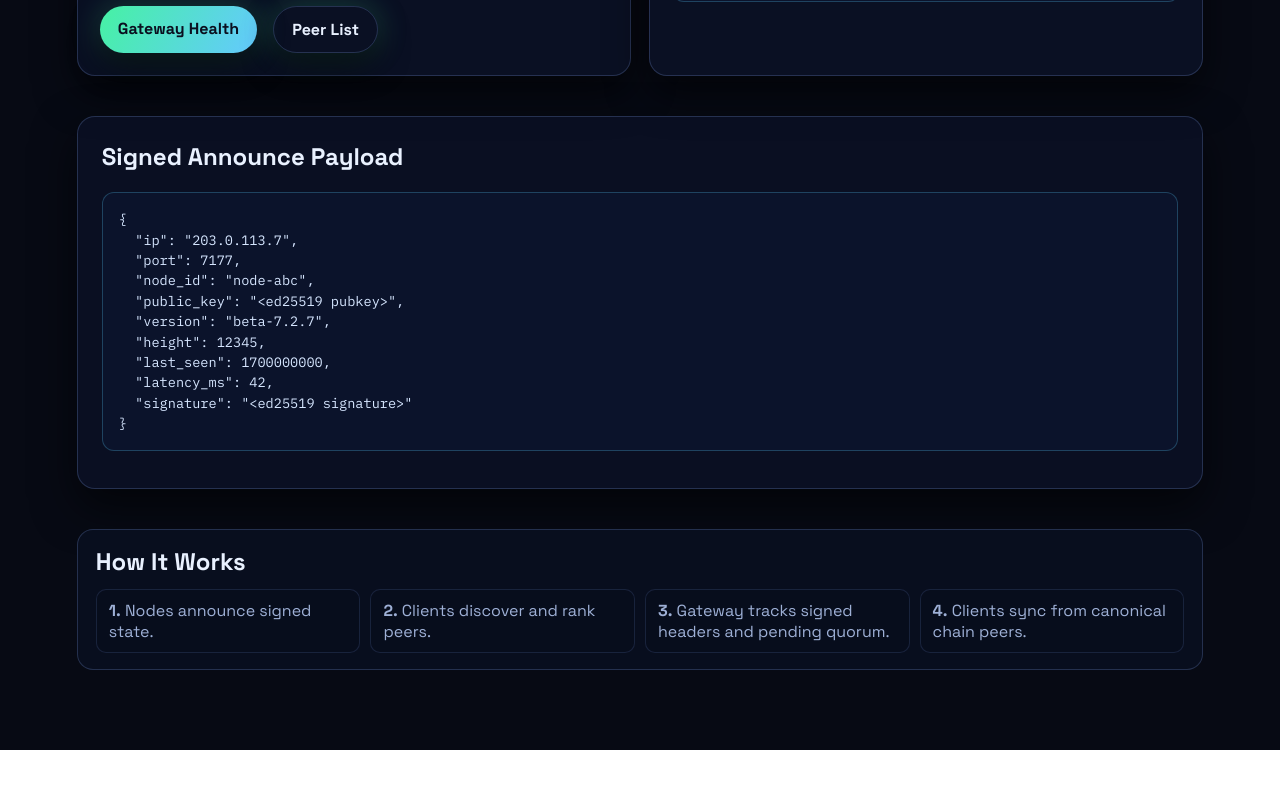
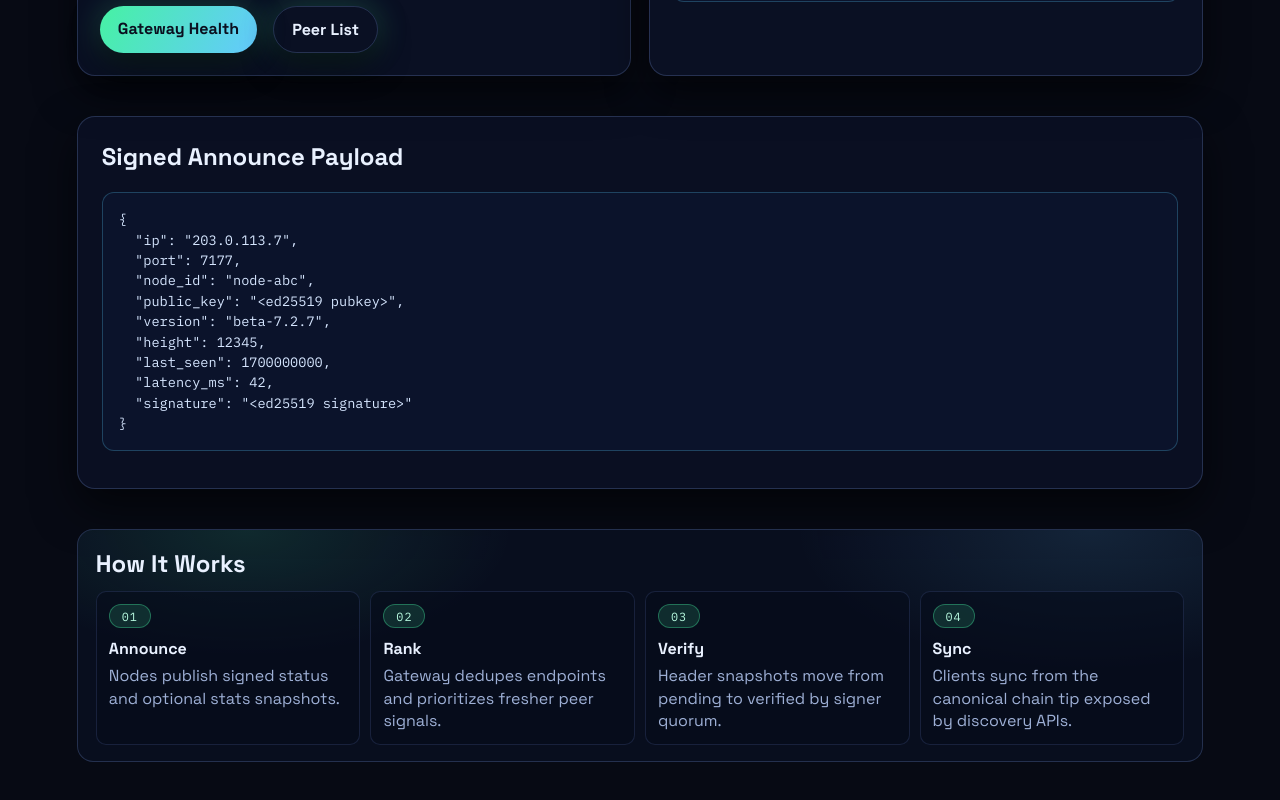
Before and after one commit to OSXBasedAnon/alphanumeric-blue, a Next.js app: page / in a window 1280 px wide. Shown: the part 1458-2258 px from the top of the page. Before the commit the page ends 2208 px from the top, so only its background shows below. Built offline with nearby package versions, Linux system fonts and the light colour scheme.

Commit message:
Refine operations UI for mobile and focused explorer views

```diff
--- a/app/components/NetworkWorkbench.tsx
+++ b/app/components/NetworkWorkbench.tsx
@@ -61,12 +61,6 @@ type HistoryResponse = {
   }>;
 };
 
-type PeersResponse = {
-  ok: boolean;
-  count: number;
-  peers: Array<{ node_id: string; ip: string; port: number; height: number }>;
-};
-
 function formatAgo(ts?: number): string {
   if (!ts || ts <= 0) return "-";
   const now = Math.floor(Date.now() / 1000);
@@ -106,7 +100,6 @@ export default function NetworkWorkbench() {
   const [snapshot, setSnapshot] = useState<ChainSnapshotResponse | null>(null);
   const [pending, setPending] = useState<PendingResponse | null>(null);
   const [history, setHistory] = useState<HistoryResponse | null>(null);
-  const [peers, setPeers] = useState<PeersResponse | null>(null);
 
   useEffect(() => {
     let cancelled = false;
@@ -114,15 +107,13 @@ export default function NetworkWorkbench() {
       Promise.all([
         fetch("/api/chain-snapshot", { cache: "no-store" }).then((res) => res.json()),
         fetch("/api/pending-snapshots", { cache: "no-store" }).then((res) => res.json()),
-        fetch("/api/snapshot-history", { cache: "no-store" }).then((res) => res.json()),
-        fetch("/api/peers?limit=8", { cache: "no-store" }).then((res) => res.json())
+        fetch("/api/snapshot-history", { cache: "no-store" }).then((res) => res.json())
       ])
-        .then(([chainJson, pendingJson, historyJson, peersJson]) => {
+        .then(([chainJson, pendingJson, historyJson]) => {
           if (cancelled) return;
           setSnapshot(chainJson);
           setPending(pendingJson);
           setHistory(historyJson);
-          setPeers(peersJson);
         })
         .catch(() => null);
 
@@ -139,8 +130,8 @@ export default function NetworkWorkbench() {
   const pendingHeight = Number(topPending?.snapshot?.height ?? 0);
   const heightLag = Math.max(0, pendingHeight - currentHeight);
 
-  const headers = (snapshot?.snapshot?.headers ?? topPending?.snapshot?.headers ?? []).slice(-10).reverse();
-  const transactions = coerceTxList(snapshot?.stats).slice(0, 8);
+  const headers = (snapshot?.snapshot?.headers ?? topPending?.snapshot?.headers ?? []).slice(-3).reverse();
+  const transactions = coerceTxList(snapshot?.stats).slice(0, 3);
   const verifyLabel = snapshot?.verify_state ?? (snapshot?.verified ? "verified" : "pending");
   const bars = useMemo(() => {
     const points = (history?.history ?? []).slice(0, 16).reverse();
@@ -210,7 +201,7 @@ export default function NetworkWorkbench() {
 
         <div className="ops-column">
           <div className="explorer-card">
-            <div className="panel-title">Simple Explorer</div>
+            <div className="panel-title">Explorer</div>
             <div className="explorer-list">
               {headers.length > 0 ? (
                 headers.map((header) => (
@@ -243,21 +234,6 @@ export default function NetworkWorkbench() {
               )}
             </div>
           </div>
-
-          <div className="peer-mini">
-            <div className="panel-title">Top Peers</div>
-            <div className="peer-mini-list">
-              {(peers?.peers ?? []).slice(0, 5).map((peer) => (
-                <div key={peer.node_id} className="peer-mini-row">
-                  <span>{peer.ip}:{peer.port}</span>
-                  <span>h{peer.height}</span>
-                </div>
-              ))}
-              {(peers?.peers ?? []).length === 0 && (
-                <div className="explorer-empty">No active peer announcements.</div>
-              )}
-            </div>
-          </div>
         </div>
       </div>
     </section>
--- a/app/globals.css
+++ b/app/globals.css
@@ -451,25 +451,66 @@ html, body {
   background: rgba(10, 16, 34, 0.78);
   border: 1px solid var(--border);
   border-radius: 16px;
-  padding: 16px 18px;
+  padding: 18px 18px 16px;
+  position: relative;
+  overflow: hidden;
+}
+
+.flow-lite::before {
+  content: "";
+  position: absolute;
+  inset: 0;
+  background:
+    radial-gradient(380px 180px at 15% 0%, rgba(70, 242, 163, 0.12), transparent 70%),
+    radial-gradient(420px 200px at 90% 0%, rgba(100, 201, 255, 0.12), transparent 70%);
+  pointer-events: none;
 }
 
 .flow-lite h2 {
   margin: 0 0 12px;
+  position: relative;
+  z-index: 1;
 }
 
 .flow-lite-row {
   display: grid;
   grid-template-columns: repeat(auto-fit, minmax(220px, 1fr));
   gap: 10px;
+  position: relative;
+  z-index: 1;
 }
 
 .flow-lite-step {
-  padding: 10px 12px;
+  padding: 12px 12px;
   border-radius: 10px;
-  background: rgba(8, 13, 28, 0.55);
+  background: rgba(8, 13, 28, 0.62);
   border: 1px solid rgba(94, 122, 190, 0.2);
+}
+
+.flow-lite-step h3 {
+  margin: 10px 0 6px;
+  font-size: 1rem;
+}
+
+.flow-lite-step p {
+  margin: 0;
   color: var(--muted);
+  line-height: 1.4;
+}
+
+.flow-lite-num {
+  display: inline-flex;
+  align-items: center;
+  justify-content: center;
+  min-width: 42px;
+  height: 24px;
+  border-radius: 999px;
+  font-family: "IBM Plex Mono", monospace;
+  font-size: 0.74rem;
+  letter-spacing: 0.08em;
+  color: #b8fbe1;
+  background: rgba(70, 242, 163, 0.14);
+  border: 1px solid rgba(70, 242, 163, 0.35);
 }
 
 .download {
@@ -531,6 +572,9 @@ html, body {
 
 pre {
   white-space: pre-wrap;
+  overflow-wrap: anywhere;
+  word-break: break-word;
+  max-width: 100%;
   background: #0b132b;
   border-radius: 12px;
   padding: 16px;
@@ -558,4 +602,7 @@ pre {
   .explorer-row {
     grid-template-columns: 60px 1fr 78px;
   }
+  .flow-lite-step {
+    padding: 11px;
+  }
 }
--- a/app/page.tsx
+++ b/app/page.tsx
@@ -118,10 +118,26 @@ export default function Page() {
       <section className="flow-lite">
         <h2>How It Works</h2>
         <div className="flow-lite-row">
-          <div className="flow-lite-step"><strong>1.</strong> Nodes announce signed state.</div>
-          <div className="flow-lite-step"><strong>2.</strong> Clients discover and rank peers.</div>
-          <div className="flow-lite-step"><strong>3.</strong> Gateway tracks signed headers and pending quorum.</div>
-          <div className="flow-lite-step"><strong>4.</strong> Clients sync from canonical chain peers.</div>
+          <div className="flow-lite-step">
+            <span className="flow-lite-num">01</span>
+            <h3>Announce</h3>
+            <p>Nodes publish signed status and optional stats snapshots.</p>
+          </div>
+          <div className="flow-lite-step">
+            <span className="flow-lite-num">02</span>
+            <h3>Rank</h3>
+            <p>Gateway dedupes endpoints and prioritizes fresher peer signals.</p>
+          </div>
+          <div className="flow-lite-step">
+            <span className="flow-lite-num">03</span>
+            <h3>Verify</h3>
+            <p>Header snapshots move from pending to verified by signer quorum.</p>
+          </div>
+          <div className="flow-lite-step">
+            <span className="flow-lite-num">04</span>
+            <h3>Sync</h3>
+            <p>Clients sync from the canonical chain tip exposed by discovery APIs.</p>
+          </div>
         </div>
       </section>
     </main>
```
